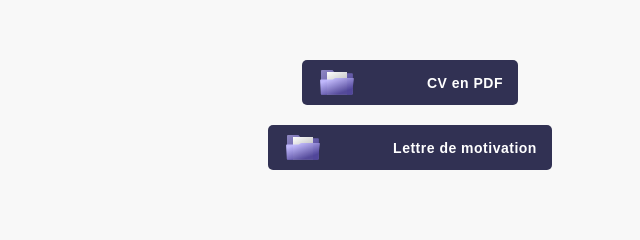
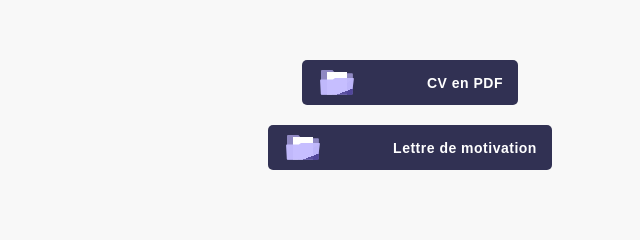
Before and after one commit to 2024-dwwm-bsm-p4/cv-jch, a plain HTML site: page index.html in a window 1280 px wide. Shown: the part 4694-4934 px from the top of the page, 230-870 px from the left. Drawn offline with Linux system fonts and the light colour scheme.

Commit message:
offset_1

```diff
--- a/index.html
+++ b/index.html
@@ -334,7 +334,7 @@
                       y2="95.4804"
                       gradientUnits="userSpaceOnUse"
                     >
-                      <stop offset="0" stop-color="#8F88C2"></stop>
+                      <stop offset="1" stop-color="#8F88C2"></stop>
                       <stop offset="1" stop-color="#5C52A2"></stop>
                     </linearGradient>
                   </defs>
@@ -357,7 +357,7 @@
                       y2="160.5"
                       gradientUnits="userSpaceOnUse"
                     >
-                      <stop offset="0" stop-color="white"></stop>
+                      <stop offset="1" stop-color="white"></stop>
                       <stop offset="1" stop-color="#686868"></stop>
                     </linearGradient>
                   </defs>
@@ -383,7 +383,7 @@
                       y2="82.8317"
                       gradientUnits="userSpaceOnUse"
                     >
-                      <stop offset="0" stop-color="#C3BBFF"></stop>
+                      <stop offset="1" stop-color="#C3BBFF"></stop>
                       <stop offset="1" stop-color="#51469A"></stop>
                     </linearGradient>
                   </defs>
@@ -418,7 +418,7 @@
                       y2="95.4804"
                       gradientUnits="userSpaceOnUse"
                     >
-                      <stop offset="0" stop-color="#8F88C2"></stop>
+                      <stop offset="1" stop-color="#8F88C2"></stop>
                       <stop offset="1" stop-color="#5C52A2"></stop>
                     </linearGradient>
                   </defs>
@@ -441,7 +441,7 @@
                       y2="160.5"
                       gradientUnits="userSpaceOnUse"
                     >
-                      <stop offset="0" stop-color="white"></stop>
+                      <stop offset="1" stop-color="white"></stop>
                       <stop offset="1" stop-color="#686868"></stop>
                     </linearGradient>
                   </defs>
@@ -467,7 +467,7 @@
                       y2="82.8317"
                       gradientUnits="userSpaceOnUse"
                     >
-                      <stop offset="0" stop-color="#C3BBFF"></stop>
+                      <stop offset="1" stop-color="#C3BBFF"></stop>
                       <stop offset="1" stop-color="#51469A"></stop>
                     </linearGradient>
                   </defs>
```
